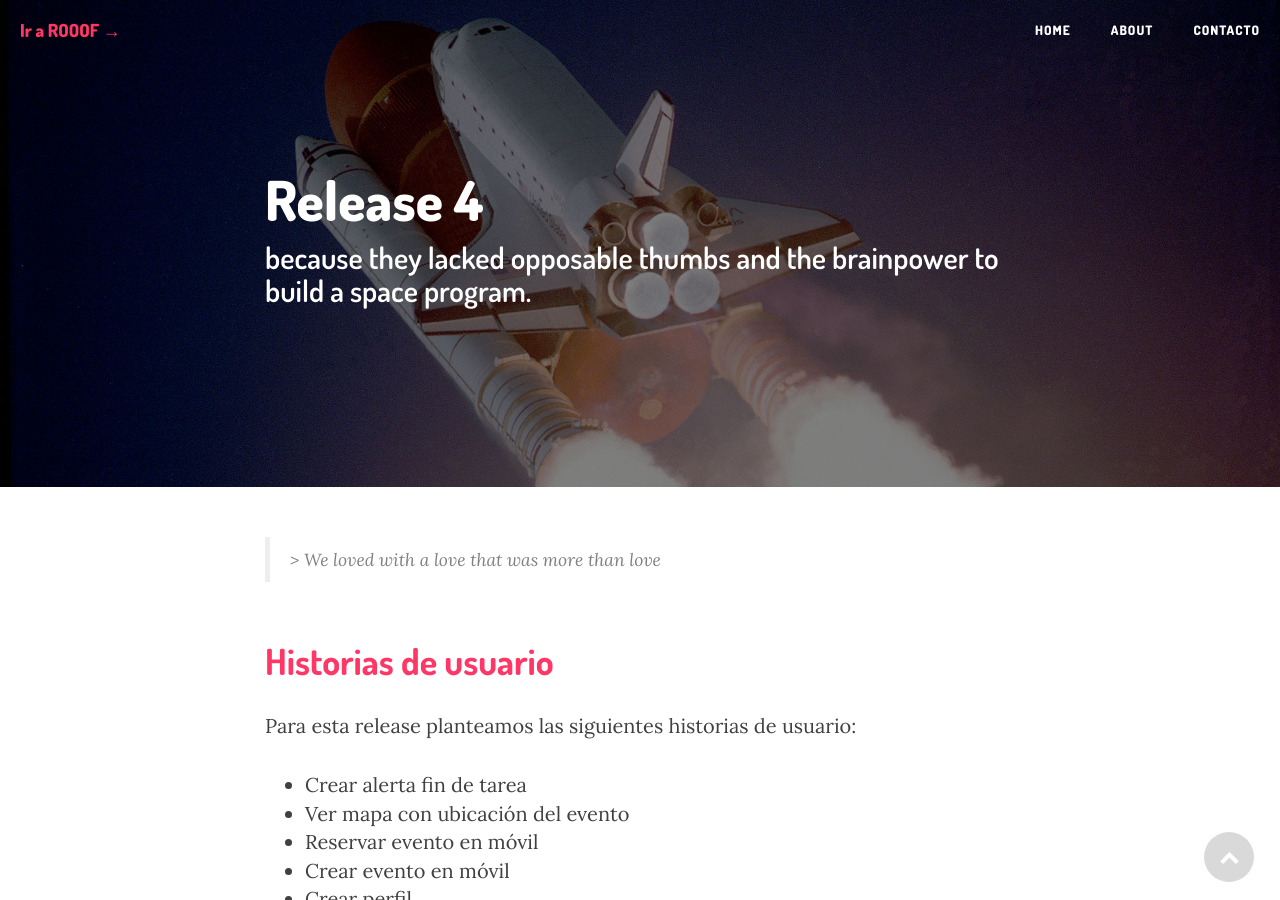
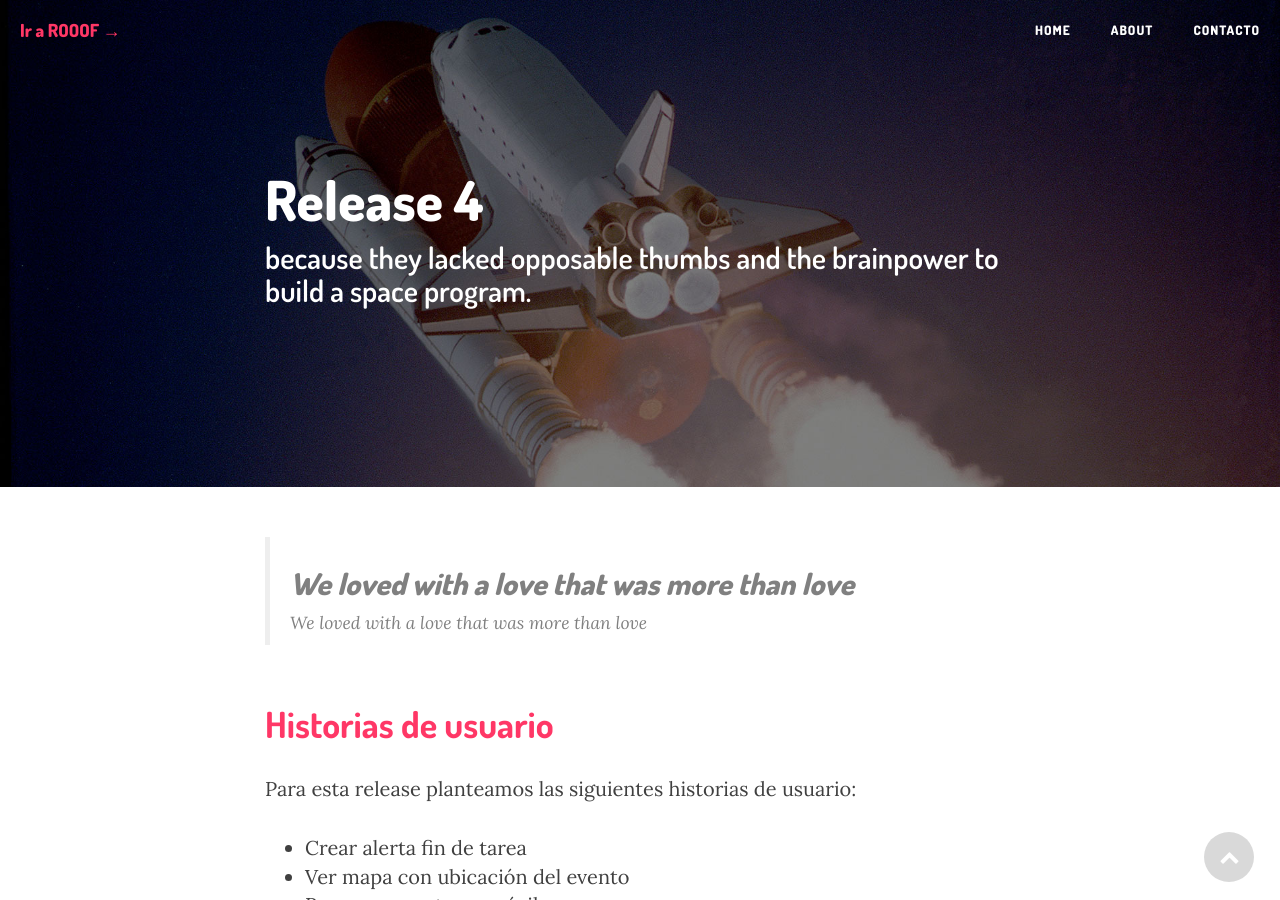
Before and after one commit to Rooof-Project/memoria, a Jekyll site: the page built from _posts/2015-04-13-Release-4.markdown, in a window 1280 px wide and 900 px high. Built offline with Jekyll 4.4.1, drawn with Linux system fonts in a browser that asks for light colours; nearby versions of some CDN libraries.

Commit message:
Updated 2015-04-13-Release-4.markdown

```diff
--- a/_posts/2015-04-13-Release-4.markdown
+++ b/_posts/2015-04-13-Release-4.markdown
@@ -7,7 +7,8 @@ published: true
 ---
 
 
-<blockquote>> We loved with a love that was more than love
+<blockquote> <h2>We loved with a love that was more than love</h2>
+We loved with a love that was more than love
 </blockquote>
 
 <h2 class="section-heading">Historias de usuario</h2>
```
